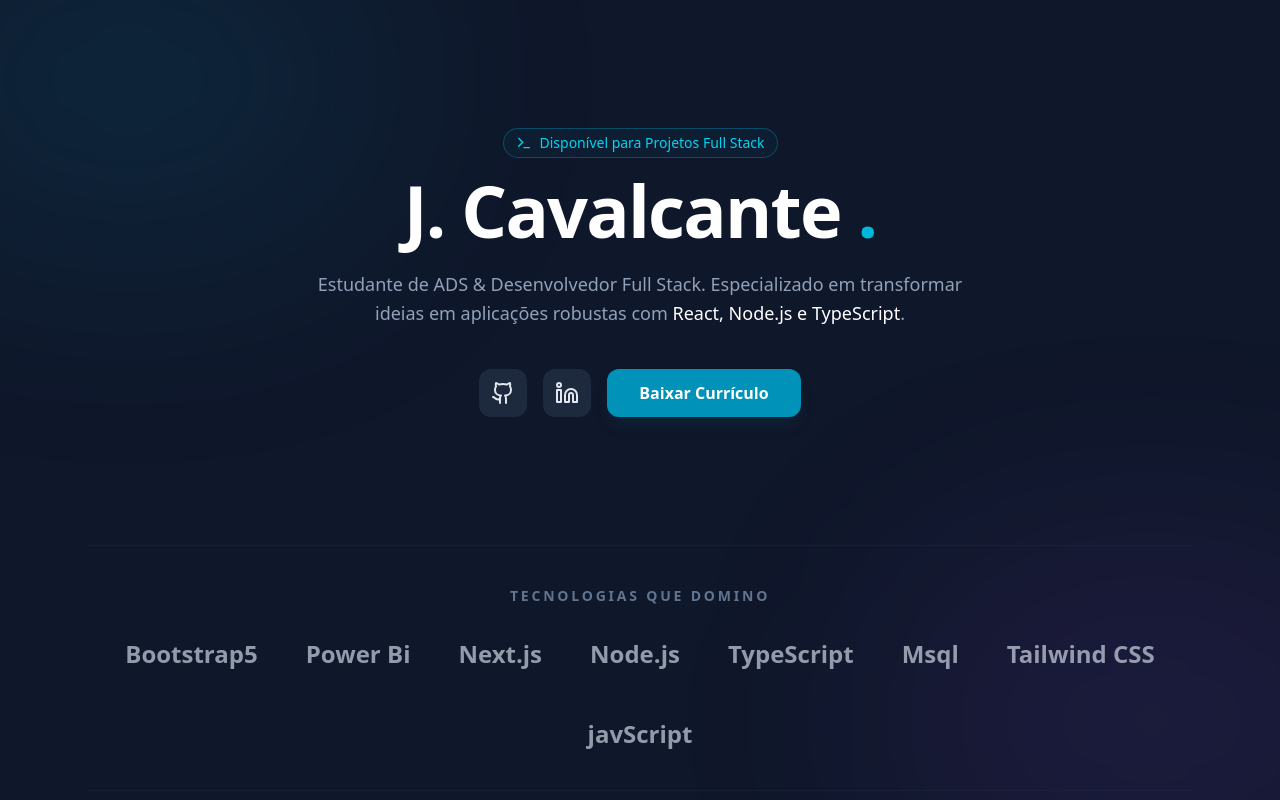
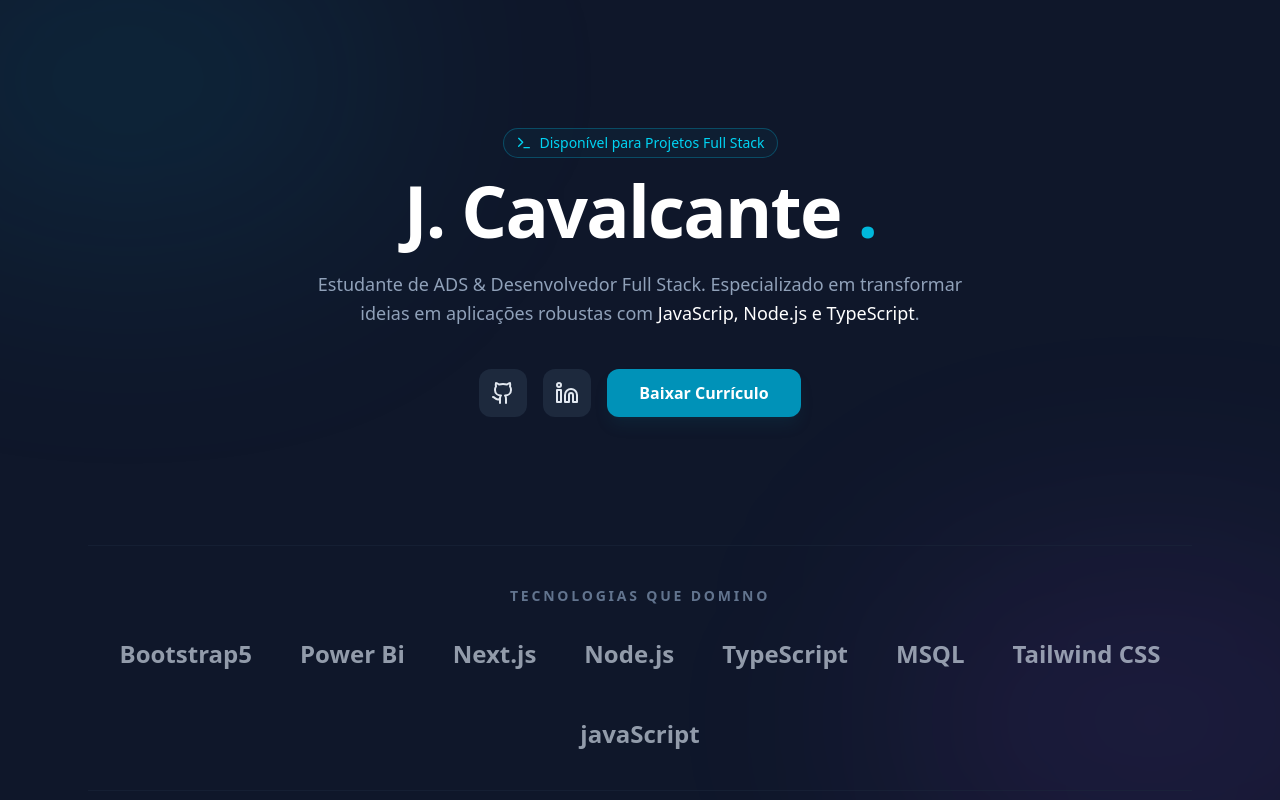
Before and after one commit to jcavalcante88/Portf-lio-, a Next.js app: page / in a window 1280 px wide. Shown: the top 800 px of the page. Built offline with nearby package versions, Linux system fonts and the light colour scheme.

Commit message:
Colocando conhecimento1

```diff
--- a/components/Hero.tsx
+++ b/components/Hero.tsx
@@ -14,7 +14,7 @@
 
       <p className="max-w-2xl text-lg text-slate-400 leading-relaxed">
         Estudante de ADS & Desenvolvedor Full Stack. Especializado em transformar ideias em
-        aplicações robustas com <span className="text-white font-medium">React, Node.js e TypeScript</span>.
+        aplicações robustas com <span className="text-white font-medium">JavaScrip, Node.js e TypeScript</span>.
       </p>
 
       <div className="flex gap-4 pt-4">
--- a/components/TechStack.tsx
+++ b/components/TechStack.tsx
@@ -1,4 +1,4 @@
-const skills = ["Bootstrap5", "Power Bi", "Next.js", "Node.js", "TypeScript", "Msql", "Tailwind CSS", "javScript"];
+const skills = ["Bootstrap5", "Power Bi", "Next.js", "Node.js", "TypeScript", "MSQL", "Tailwind CSS", "javaScript"];
 
 export default function TechStack() {
   return (
```
